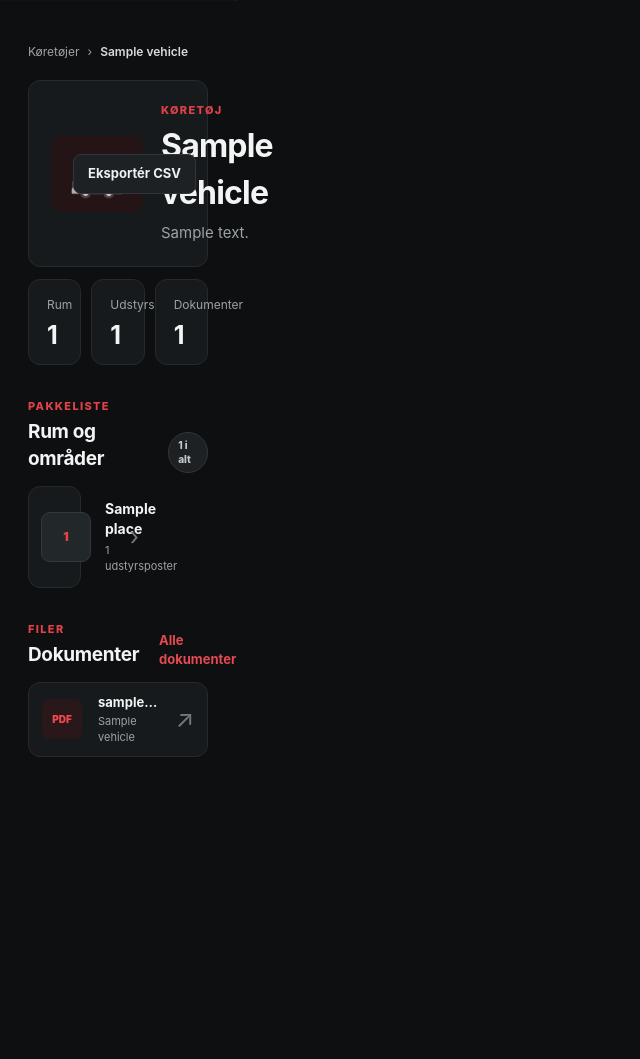
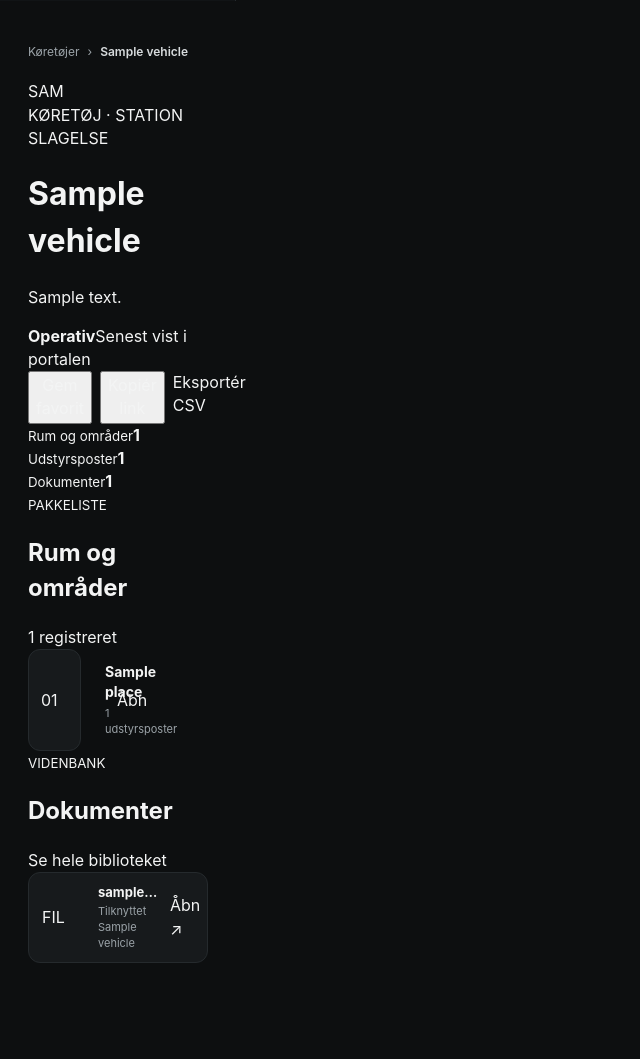
Before and after one commit to flr45/Pakkeliste_SBR, a FastAPI app: page /vehicle/1 in a window 1280 px wide. Shown: the part 799-1858 px from the top of the page, without its empty margins (0-640 px from the left). Before the commit the page ends 1556 px from the top, so only its background shows below. Run offline with FastAPI, Linux system fonts and the light colour scheme; tables that the repository leaves empty hold one stand-in row (values such as "Sample post").

Commit message:
Upgrade the vehicle detail workspace

```diff
--- a/templates/vehicle.html
+++ b/templates/vehicle.html
@@ -5,88 +5,87 @@
   <a href="/vehicles">Køretøjer</a><span>›</span><strong>{{ vehicle.name }}</strong>
 </nav>
 
-<header class="vehicle-header">
-  <div class="vehicle-identity">
-    <div class="vehicle-hero-icon">🚒</div>
-    <div>
-      <p class="kicker">Køretøj</p>
-      <h1>{{ vehicle.name }}</h1>
-      <p class="lead">{{ vehicle.description or 'Der er endnu ikke tilføjet en beskrivelse af køretøjet.' }}</p>
-    </div>
+<header class="vehicle-detail-header">
+  <div class="vehicle-detail-mark">{{ vehicle.name[:3] | upper }}</div>
+  <div class="vehicle-detail-copy">
+    <div class="eyebrow">KØRETØJ · STATION SLAGELSE</div>
+    <h1>{{ vehicle.name }}</h1>
+    <p>{{ vehicle.description or 'Der er endnu ikke tilføjet en beskrivelse af køretøjets funktion og opbygning.' }}</p>
+    <div class="status-line"><span class="status-dot"></span><strong>Operativ</strong><span>Senest vist i portalen</span></div>
   </div>
   <div class="header-actions">
-    <a class="secondary-button" href="/vehicle/{{ vehicle.id }}/export">Eksportér CSV</a>
+    <button class="button secondary favorite-toggle" type="button"
+      data-favorite-type="vehicle" data-favorite-id="{{ vehicle.id }}"
+      data-favorite-title="{{ vehicle.name }}" data-favorite-url="/vehicle/{{ vehicle.id }}">Gem favorit</button>
+    <button class="button secondary copy-link" type="button">Kopiér link</button>
+    <a class="button primary" href="/vehicle/{{ vehicle.id }}/export">Eksportér CSV</a>
   </div>
 </header>
 
-<section class="stat-row vehicle-stats">
-  <div class="stat"><span>Rum</span><strong>{{ vehicle.place_count }}</strong></div>
-  <div class="stat"><span>Udstyrsposter</span><strong>{{ vehicle.item_count }}</strong></div>
-  <div class="stat"><span>Dokumenter</span><strong>{{ vehicle.docs|length }}</strong></div>
+<section class="detail-stat-strip">
+  <div><small>Rum og områder</small><strong>{{ vehicle.place_count }}</strong></div>
+  <div><small>Udstyrsposter</small><strong>{{ vehicle.item_count }}</strong></div>
+  <div><small>Dokumenter</small><strong>{{ vehicle.docs|length }}</strong></div>
 </section>
 
 {% if logged %}
-<details class="admin-drawer">
-  <summary>Redigér køretøj</summary>
-  <div class="admin-drawer-body">
-    <label class="field-label" for="desc">Beskrivelse</label>
-    <textarea id="desc" rows="4" placeholder="Kort beskrivelse af køretøjets funktion">{{ vehicle.description }}</textarea>
-    <button id="saveDesc" class="primary-button" type="button">Gem beskrivelse</button>
-
-    <hr>
-
-    <form id="newPlaceForm" class="form-row">
-      <input name="name" placeholder="Navn på nyt rum" required>
-      <button class="primary-button" type="submit">Tilføj rum</button>
+<section class="admin-panel">
+  <div class="admin-panel-heading">
+    <div><small>ADMINISTRATION</small><h2>Redigér køretøjet</h2></div>
+    <button class="icon-button" type="button" data-toggle-panel="vehicleAdminBody">Vis/skjul</button>
+  </div>
+  <div id="vehicleAdminBody" class="admin-panel-body">
+    <form id="vehicleDescriptionForm" data-vehicle-id="{{ vehicle.id }}" class="form-stack">
+      <label>Beskrivelse<textarea name="description" rows="4" placeholder="Beskriv køretøjets funktion og anvendelse">{{ vehicle.description }}</textarea></label>
+      <button class="button primary" type="submit">Gem beskrivelse</button>
     </form>
-
-    <form id="docForm" class="form-row" enctype="multipart/form-data">
-      <input type="file" name="file" required>
-      <button class="secondary-button" type="submit">Upload dokument</button>
-    </form>
+    <div class="admin-split">
+      <form id="newPlaceForm" data-vehicle-id="{{ vehicle.id }}" class="form-stack">
+        <label>Nyt rum eller område<input name="name" placeholder="Fx Venstre side, rum 1" required></label>
+        <button class="button primary" type="submit">Tilføj rum</button>
+      </form>
+      <form id="documentUploadForm" data-vehicle-id="{{ vehicle.id }}" class="form-stack" enctype="multipart/form-data">
+        <label>Upload dokument<input type="file" name="file" required></label>
+        <button class="button secondary" type="submit">Upload fil</button>
+      </form>
+    </div>
   </div>
-</details>
+</section>
 {% endif %}
 
-<section class="section-stack">
-  <div class="section-title-row">
-    <div><p class="kicker">Pakkeliste</p><h2>Rum og områder</h2></div>
-    <span class="count-label">{{ vehicle.place_count }} i alt</span>
+<section class="section">
+  <div class="section-title">
+    <div><small>PAKKELISTE</small><h2>Rum og områder</h2></div>
+    <span class="count-chip">{{ vehicle.place_count }} registreret</span>
   </div>
-
   <div class="room-grid">
     {% for place in vehicle.places %}
       <a class="room-card" href="/vehicle/{{ vehicle.id }}/place/{{ place.id }}">
-        <div class="room-visual"><span>{{ loop.index }}</span></div>
-        <div class="room-card-copy">
-          <strong>{{ place.name }}</strong>
-          <small>{{ place["items"]|length }} udstyrsposter</small>
-        </div>
-        <span class="row-arrow">›</span>
+        <div class="room-number">{{ '%02d' | format(loop.index) }}</div>
+        <div class="room-card-copy"><strong>{{ place.name }}</strong><small>{{ place["items"]|length }} udstyrsposter</small></div>
+        <span class="room-arrow">Åbn</span>
       </a>
     {% else %}
-      <div class="empty-panel span-all"><strong>Ingen rum oprettet</strong><span>{% if logged %}Åbn “Redigér køretøj” og tilføj det første rum.{% else %}Der er endnu ikke registreret rum på køretøjet.{% endif %}</span></div>
+      <div class="empty-panel wide"><strong>Ingen rum oprettet</strong><p>{% if logged %}Brug administrationspanelet ovenfor til at tilføje det første rum.{% else %}Der er endnu ikke registreret rum på køretøjet.{% endif %}</p></div>
     {% endfor %}
   </div>
 </section>
 
-<section class="section-stack">
-  <div class="section-title-row">
-    <div><p class="kicker">Filer</p><h2>Dokumenter</h2></div>
-    <a class="text-link" href="/documents">Alle dokumenter</a>
+<section class="section">
+  <div class="section-title">
+    <div><small>VIDENBANK</small><h2>Dokumenter</h2></div>
+    <a href="/documents">Se hele biblioteket</a>
   </div>
   <div class="document-list">
     {% for doc in vehicle.docs %}
       <a class="document-row" href="{{ doc.path }}" target="_blank" rel="noopener">
-        <span class="document-icon">PDF</span>
-        <span><strong>{{ doc.filename }}</strong><small>{{ vehicle.name }}</small></span>
-        <span class="row-arrow">↗</span>
+        <span class="document-type">FIL</span>
+        <span class="document-copy"><strong>{{ doc.filename }}</strong><small>Tilknyttet {{ vehicle.name }}</small></span>
+        <span class="document-action">Åbn ↗</span>
       </a>
     {% else %}
-      <div class="empty-panel"><strong>Ingen dokumenter</strong><span>Manualer og SOP'er kan uploades af administrator.</span></div>
+      <div class="empty-panel"><strong>Ingen dokumenter tilknyttet</strong><p>Manualer, SOP'er og instrukser kan uploades af en administrator.</p></div>
     {% endfor %}
   </div>
 </section>
-
-<script>window.vehicleId = {{ vehicle.id }};</script>
 {% endblock %}
```
